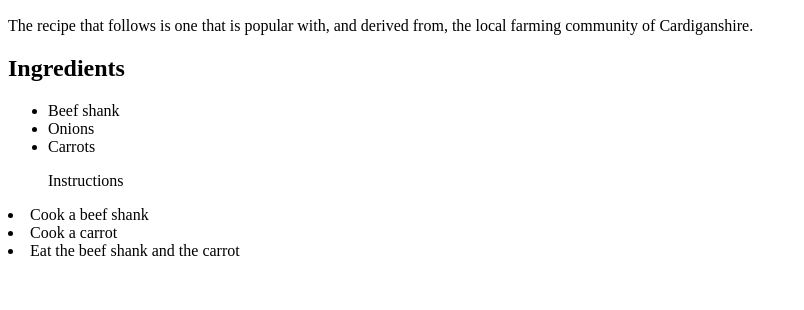
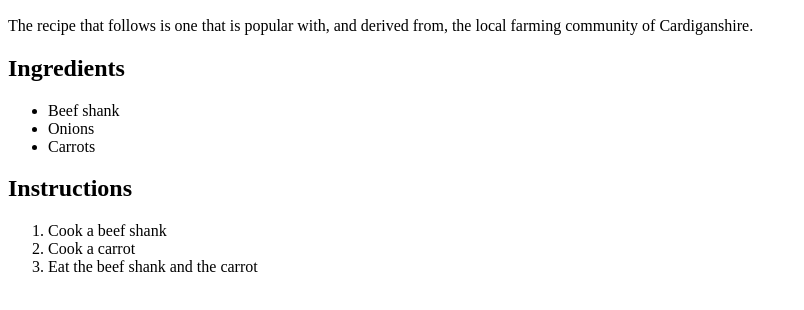
Before and after one commit to starrystair/odin-recipes, a plain HTML site: page recipes/cawl.html in a window 1280 px wide. Shown: the part 434-744 px from the top of the page, without its empty margins (0-804 px from the left). Drawn offline with Linux system fonts and the light colour scheme.

Commit message:
Fix headers

```diff
--- a/recipes/cawl.html
+++ b/recipes/cawl.html
@@ -24,11 +24,12 @@
         <li>Carrots</li>
     </ul>
 
-    <ol>Instructions</ol>
+    <h2>Instructions</h2>
+    <ol>
         <li>Cook a beef shank</li>
         <li>Cook a carrot</li>
         <li>Eat the beef shank and the carrot</li>
-
+    </ol>
 </body>
 
 </html>
```
Also changed, not shown: recipes/oatcakes.html (+5 -3 lines).
